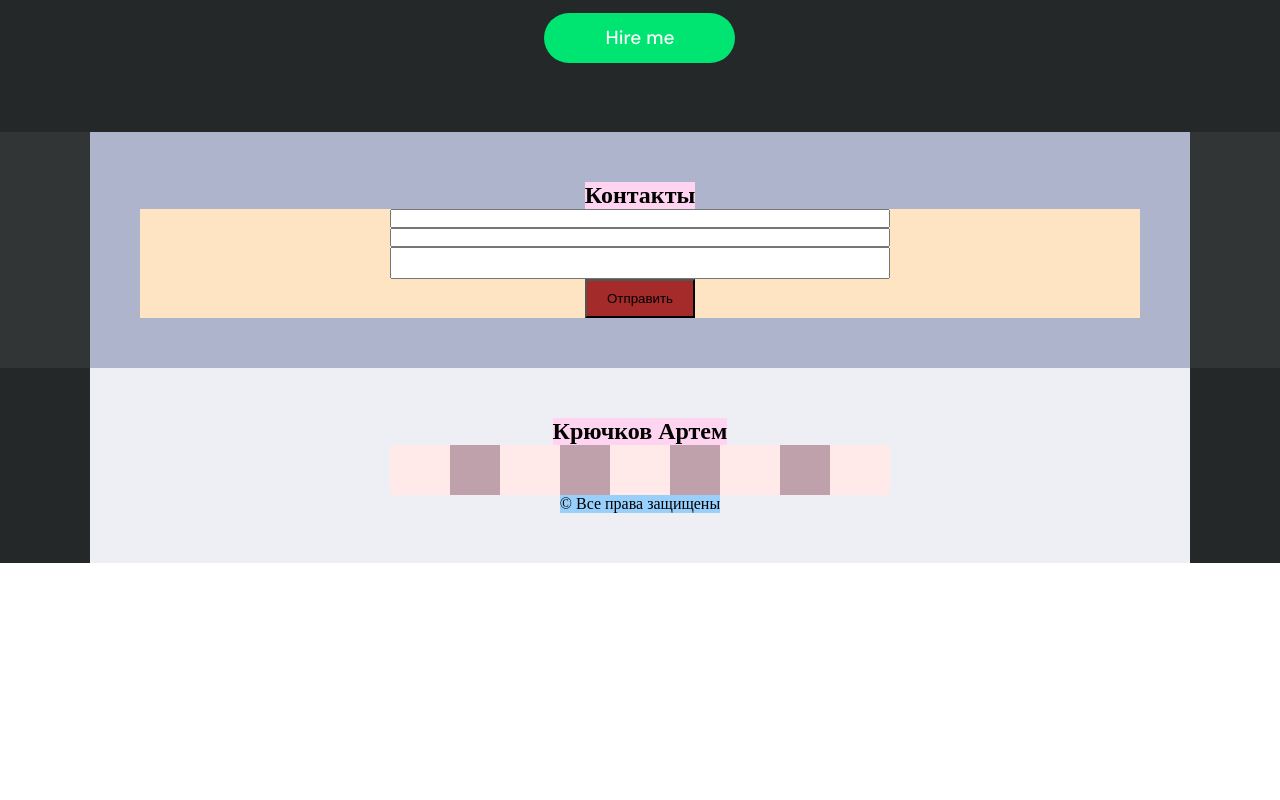
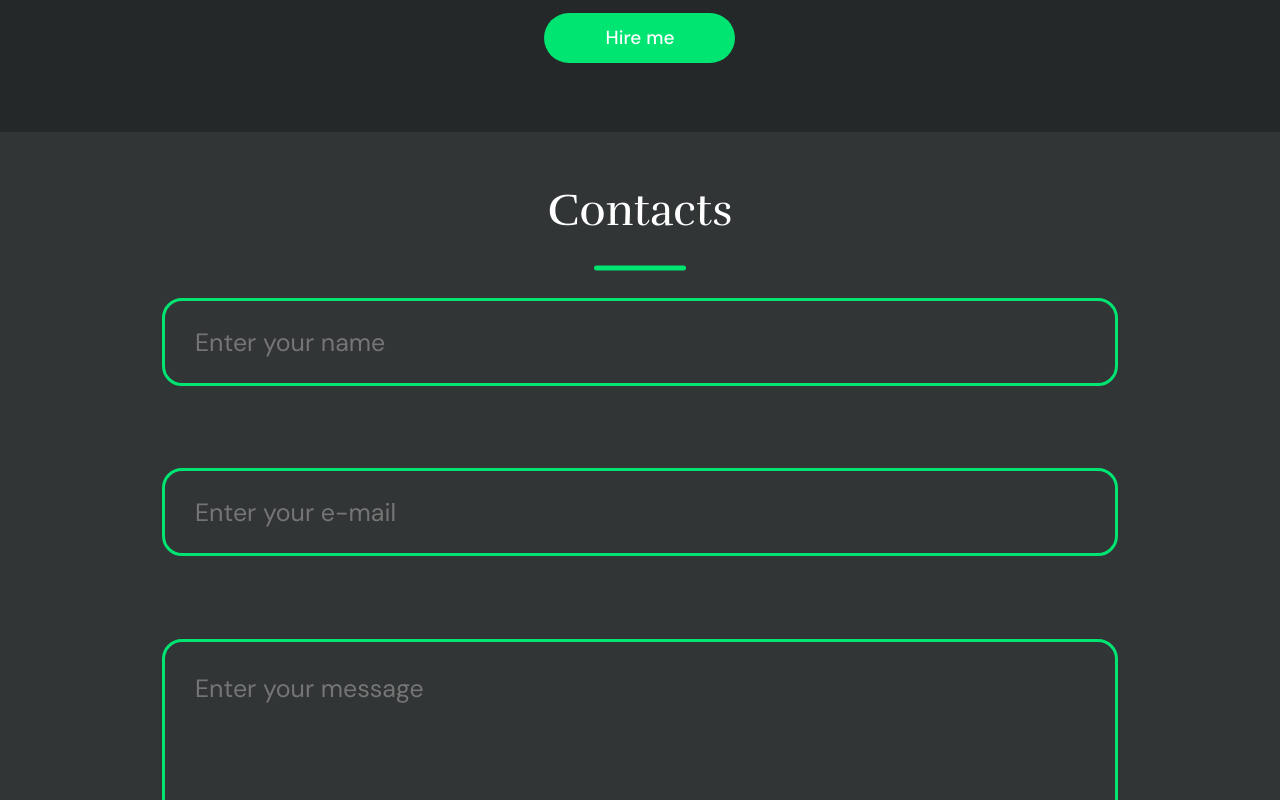
Before and after one commit to Kysapka/portfolio, a React (Create React App) app: page / in a window 1280 px wide. Shown: the part 3240-4040 px from the top of the page. Before the commit the page ends 3803 px from the top, so only its background shows below. Built offline with nearby package versions, Linux system fonts and the light colour scheme.

Commit message:
contacts block

```diff
--- a/src/contacts/Contacts.module.css
+++ b/src/contacts/Contacts.module.css
@@ -1,30 +1,45 @@
-.contactsBlock {
-    /*min-height: 100vh;*/
-    background-color: rgba(255, 192, 123, 0.45);
-}
-
-.contactsContainer {
-    /*min-height: 50vh;*/
+.contactsBlock .contactsContainer {
+  min-height: 60vh;
   flex-direction: column;
   justify-content: center;
-    background-color: rgba(218, 224, 255, 0.74);
 }
-
-.title {
-    background-color: #ffd4f0;
-}
-
-.contactForm {
-    width: 100%;
-    background-color: bisque;
+.contactsBlock .contactsContainer .contactForm {
+  width: 956px;
+  height: 796px;
   display: flex;
   flex-direction: column;
-    justify-content: center;
+  justify-content: space-between;
   align-items: center;
 }
-
-.contactForm input, .contactForm textarea {
-    width: 50%;
+.contactsBlock .contactsContainer .contactForm input {
+  background-color: #313536;
+  padding: 30px;
+  width: 956px;
+  height: 88px;
+  border: 3px solid #00E472;
+  box-sizing: border-box;
+  border-radius: 20px;
+  font-family: "DM Sans", sans-serif;
+  font-style: normal;
+  font-weight: normal;
+  font-size: 25px;
+  line-height: 33px;
+  color: #ABAEB0;
+}
+.contactsBlock .contactsContainer .contactForm textarea {
+  background-color: #313536;
+  padding: 30px;
+  width: 956px;
+  height: 323px;
+  border: 3px solid #00E472;
+  box-sizing: border-box;
+  border-radius: 20px;
+  font-family: "DM Sans", sans-serif;
+  font-style: normal;
+  font-weight: normal;
+  font-size: 25px;
+  line-height: 33px;
+  color: #ABAEB0;
 }
 
 @media screen and (max-width: 1255px) {
@@ -33,9 +48,4 @@
   }
 }
 
-
-.contactsButton {
-    padding: 10px 20px;
-    background-color: brown;
-    cursor: pointer;
-}
+/*# sourceMappingURL=Contacts.module.css.map */
--- /dev/null
+++ b/src/contacts/Contacts.module.scss
@@ -0,0 +1,66 @@
+@import "../common/styles/sass/variables";
+
+.contactsBlock {
+  //background-color: rgba(255, 192, 123, 0.45);
+
+  .contactsContainer {
+    min-height: 60vh;
+    flex-direction: column;
+    justify-content: center;
+    //background-color: rgba(218, 224, 255, 0.74);
+
+    .title {
+      //background-color: #ffd4f0;
+    }
+
+    .contactForm {
+      width: 956px;
+      height: 796px;
+      display: flex;
+      flex-direction: column;
+      justify-content: space-between;
+      align-items: center;
+
+      input {
+        background-color: $bgColor;
+        padding: 30px;
+        width: 956px;
+        height: 88px;
+        border: 3px solid #00E472;
+        box-sizing: border-box;
+        border-radius: 20px;
+
+        font-family: $dsSansFont;
+        font-style: normal;
+        font-weight: normal;
+        font-size: 25px;
+        line-height: 33px;
+        color: $textSecondColor;
+      }
+
+      textarea {
+        background-color: $bgColor;
+        padding: 30px;
+        width: 956px;
+        height: 323px;
+        border: 3px solid #00E472;
+        box-sizing: border-box;
+        border-radius: 20px;
+
+        font-family: $dsSansFont;
+        font-style: normal;
+        font-weight: normal;
+        font-size: 25px;
+        line-height: 33px;
+        color: $textSecondColor;
+      }
+    }
+  }
+
+}
+
+@media screen and (max-width: 1255px) {
+  .contactForm {
+    width: 100%;
+  }
+}
--- a/src/contacts/Contacts.tsx
+++ b/src/contacts/Contacts.tsx
@@ -1,17 +1,23 @@
 import React from 'react';
-import style from './Contacts.module.css'
+import style from './Contacts.module.scss'
 import styleContainer from "../common/styles/Container.module.css";
+import {ProjectButton} from "../myprojects/myproject/MyProject";
+import {Title} from "../common/components/title/Title";
 
 export const Contacts = () => {
     return (
         <div className={`${style.contactsBlock} global`}>
             <div className={`${styleContainer.container} ${style.contactsContainer}`}>
-                <h2 className={style.title}>Контакты</h2>
+
+                {/*<h2 className={style.title}>Контакты</h2>*/}
+                <Title text={"Contacts"} />
+
                 <form className={style.contactForm}>
-                    <input type={"text"} />
-                    <input type={"text"} />
-                    <textarea style={{resize: "none"}}/>
-                <button type={"submit"} className={style.contactsButton}>Отправить</button>
+                    <input type={"text"} placeholder="Enter your name"/>
+                    <input type={"text"} placeholder="Enter your e-mail"/>
+                    <textarea style={{resize: "none"}} placeholder="Enter your message"/>
+                    <ProjectButton text={"Send message"}/>
+                {/*<button type={"submit"} className={style.contactsButton}>Отправить</button>*/}
                 </form>
             </div>
         </div>
```
Also changed, not shown: 1 other file (tests, documents, lock files or other folders). Lines whose indentation alone changed are shown as unchanged.
